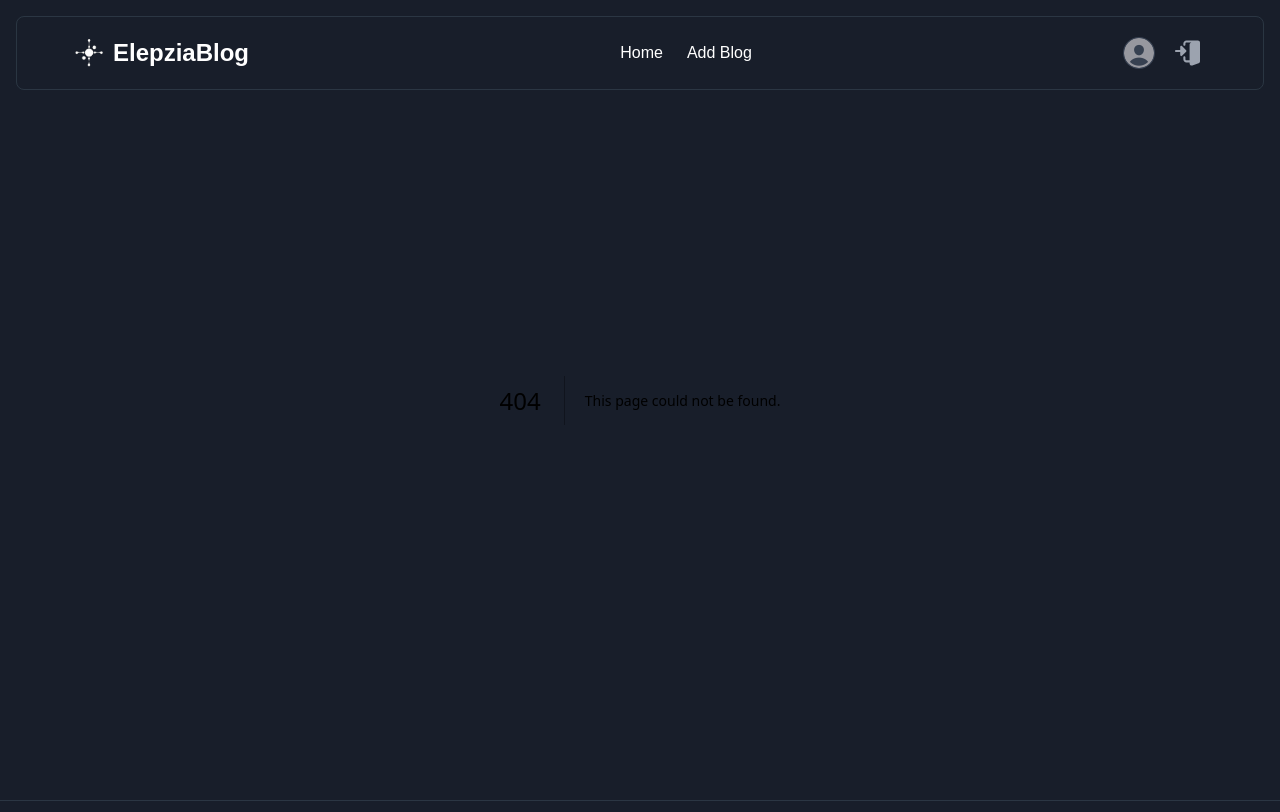
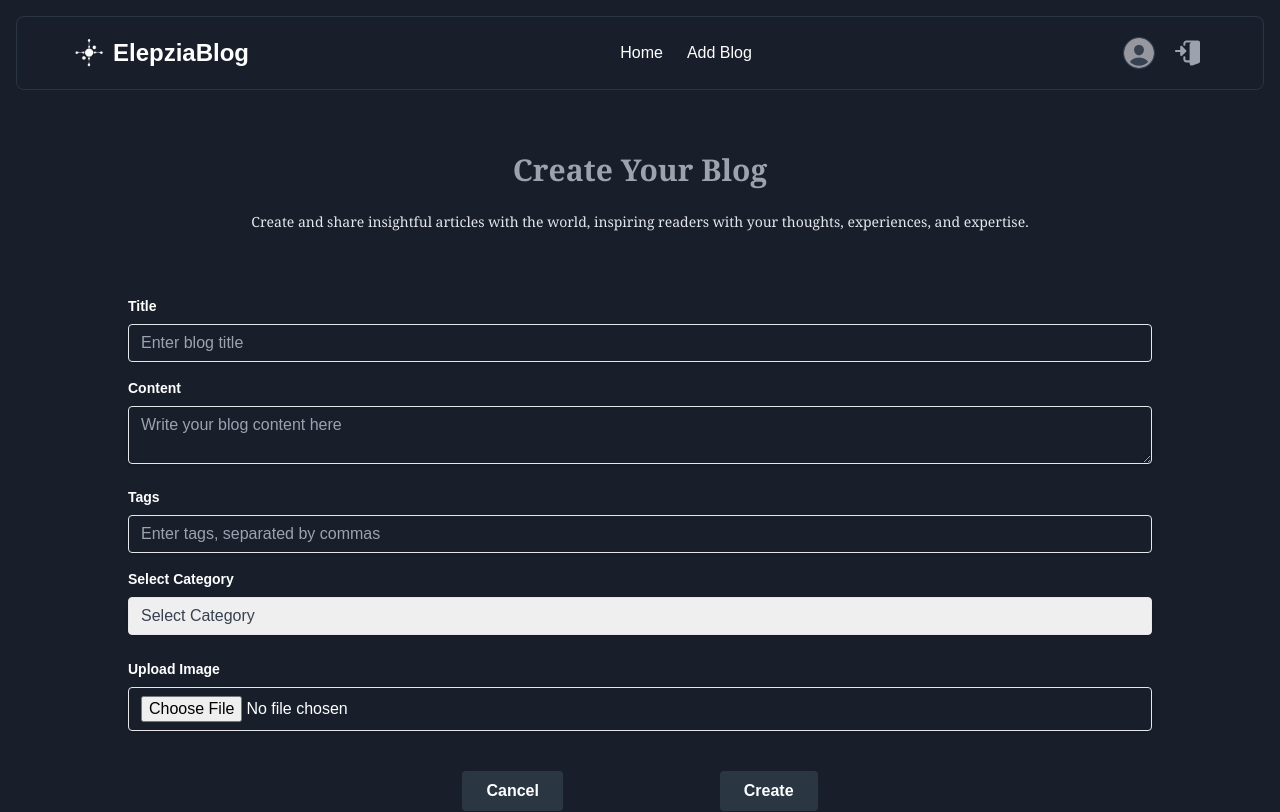
Before and after one commit to Aguir-Ichrak/Next_Blog, a Next.js app: page /blog/create-blog in a window 1280 px wide. Before the commit this address had no page. Shown: the top 812 px of the page. Built offline with nearby package versions, Linux system fonts and the light colour scheme; sample sign-in values are in the browser's storage.

Commit message:
add_blog_page

```diff
--- /dev/null
+++ b/app/blog/create-blog/page.tsx
@@ -0,0 +1,96 @@
+"use client";
+import { useState } from "react";
+import { useRouter } from "next/navigation";
+import Form from "@/app/components/Form";
+import axios from "axios";
+
+const CreateBlog = () => {
+  const router = useRouter();
+  const [error, setError] = useState("");
+  const [success, setSuccess] = useState("");
+
+  const [submitting, setIsSubmitting] = useState(false);
+  interface Blog {
+    title: string;
+    content: string;
+    tags: string[];
+    category: string;
+    image: string;
+  }
+
+  const [blog, setBlog] = useState<Blog>({
+    title: "",
+    content: "",
+    tags: [],
+    category: "",
+    image: "",
+  });
+
+  const createBlog = async (e: React.FormEvent<HTMLFormElement>) => {
+    e.preventDefault();
+    setIsSubmitting(true);
+    setError("");
+    setSuccess("");
+    try {
+      const formData = new FormData();
+      formData.append("title", blog.title);
+      formData.append("content", blog.content);
+
+      formData.append("tags", JSON.stringify(blog.tags));
+      blog.tags.forEach((tag, index) => {
+        formData.append("tags[" + index + "]", JSON.stringify(tag));
+      });
+      formData.append("category", blog.category);
+      if (blog.image) {
+        formData.append("image", blog.image);
+      }
+
+      const token = localStorage.getItem("token");
+      if (token) {
+        const userId = localStorage?.user?.id || "";
+        formData.append("userId", userId);
+
+        const response = await axios.post(
+          "http://localhost:3000/blogs",
+          { ...blog },
+          {
+            headers: {
+              Authorization: `Bearer ${token}`,
+              "Content-Type": "multipart/form-data",
+            },
+          }
+        );
+
+        if (response.status === 201) {
+          setSuccess("Blog created successfully!");
+
+          setTimeout(() => {
+            router.push("/");
+          }, 2000);
+        } else {
+          setError("Failed to create the blog.");
+        }
+      } else {
+        setError("Token is missing.");
+      }
+    } catch (error) {
+      setError(error.response?.data?.message || "An error occurred.");
+    } finally {
+      setIsSubmitting(false);
+    }
+  };
+
+  return (
+    <Form
+      type="Create"
+      blog={blog}
+      setBlog={setBlog}
+      submitting={submitting}
+      handleSubmit={createBlog}
+      success={success}
+      error={error}
+    />
+  );
+};
+
+export default CreateBlog;
```
